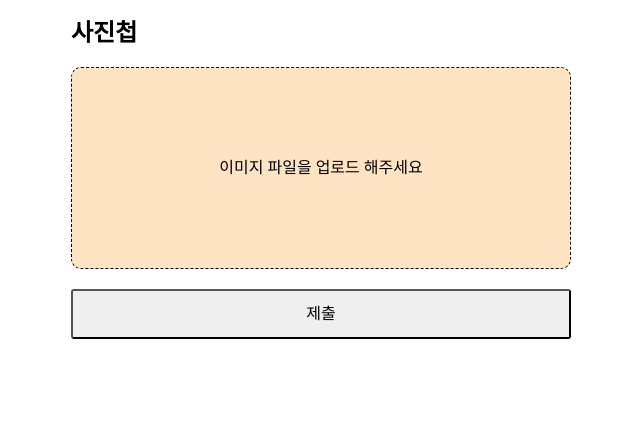
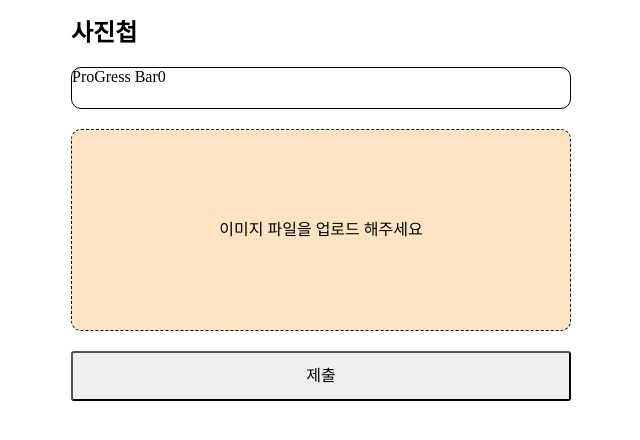
Before and after one commit to granen32/images_uploader, a React (Create React App) app in the folder client/: page / in a window 1280 px wide. Shown: the top 440 px of the page, without its empty margins (319-959 px from the left). Built offline with nearby package versions, Linux system fonts and the light colour scheme.

Commit message:
스타일 준비

```diff
--- a/client/src/App.tsx
+++ b/client/src/App.tsx
@@ -1,9 +1,11 @@
 import React from "react";
 import UploadFileForm from "./UploadFileForm/index";
-
+import { ToastContainer } from "react-toastify";
+import "react-toastify/dist/ReactToastify.css";
 function App() {
   return (
     <>
+      <ToastContainer />
       <UploadFileForm />
     </>
   );
--- /dev/null
+++ b/client/src/UploadFileForm/ProGressBar/index.tsx
@@ -0,0 +1,11 @@
+import React, { FC } from "react";
+import * as S from "./styles";
+interface Props {
+  percent: number;
+}
+
+const ProGressBar: FC<Props> = ({ percent }) => {
+  return <S.ProGressBarWrap>ProGress Bar{percent}</S.ProGressBarWrap>;
+};
+
+export default ProGressBar;
--- /dev/null
+++ b/client/src/UploadFileForm/ProGressBar/styles.ts
@@ -0,0 +1,8 @@
+import styled from "styled-components";
+
+export const ProGressBarWrap = styled.div`
+  border: 1px solid black;
+  margin-bottom: 20px;
+  height: 40px;
+  border-radius: 10px;
+`;
--- a/client/src/UploadFileForm/index.tsx
+++ b/client/src/UploadFileForm/index.tsx
@@ -1,11 +1,13 @@
 import axios from "axios";
 import React, { useState } from "react";
 import * as S from "./style";
-
+import { toast } from "react-toastify";
+import ProGressBar from "./ProGressBar/index";
 const UploadFileForm = () => {
   const [files, setFile] = useState<File>();
   const [fileName, setFileName] =
     useState<string>("이미지 파일을 업로드 해주세요");
+  const [percent, setPercent] = useState(0);
   const imageSelectdHandler = (evnet: React.ChangeEvent<HTMLInputElement>) => {
     const target = evnet.currentTarget;
     const files = (target.files as FileList)[0];
@@ -24,10 +26,14 @@ const UploadFileForm = () => {
       try {
         const res = await axios.post("/upload", formData, {
           headers: { "Content-Type": "multipart/form-data" },
+          onUploadProgress: (event: any) => {
+            setPercent(Math.round((100 * event.loaded) / event.total));
+          },
         });
         console.log({ res });
+        toast.success("success");
       } catch (error) {
-        console.log("falses" + error);
+        toast.error("error");
       }
     }
   };
@@ -35,6 +41,8 @@ const UploadFileForm = () => {
     <>
       <S.ImagesWrap>
         <h2>사진첩</h2>
+        <ProGressBar percent={percent} />
+
         <form action="" onSubmit={onSubmit}>
           <S.ImagesSeleted>
             <label htmlFor="image">{fileName}</label>
```
